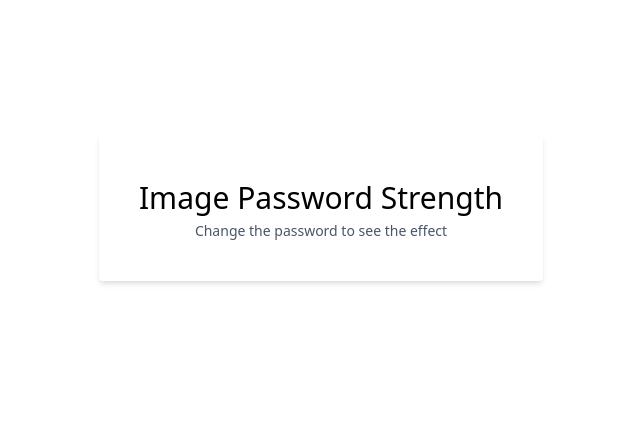
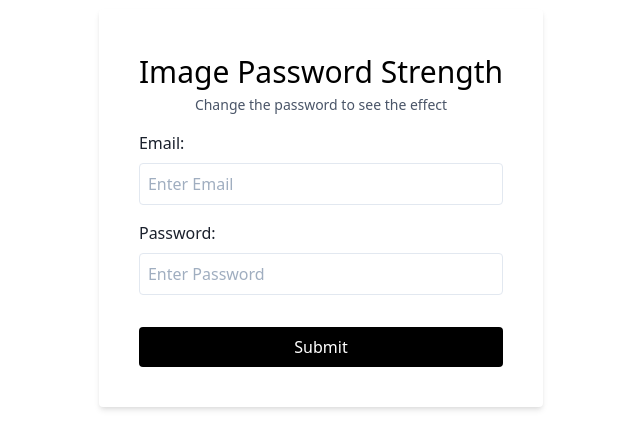
Before and after one commit to jecorrea-cloud/password-strength-background, a plain HTML site: page index.html in a window 1280 px wide. Shown: the part 192-640 px from the top of the page, without its empty margins (319-959 px from the left). Drawn offline with nearby package versions, Linux system fonts and the light colour scheme.

Commit message:
full input form

```diff
--- a/index.html
+++ b/index.html
@@ -18,6 +18,32 @@
     <div class="bg-white rounded p-10 text-center shadow-md">
       <h1 class="text-3xl">Image Password Strength</h1>
       <p class="text-sm text-gray-700">Change the password to see the effect</p>
+      <div class="my-4 text-left">
+        <label for="email" class="text-gray-900">Email:</label>
+        <input
+          type="text"
+          class="border block w-full p-2 mt-2 rounded"
+          id="email"
+          placeholder="Enter Email"
+        />
+      </div>
+
+      <div class="my-4 text-left">
+        <label for="email" class="text-gray-900">Password:</label>
+        <input
+          type="password"
+          class="border block w-full p-2 mt-2 rounded"
+          id="password"
+          placeholder="Enter Password"
+        />
+      </div>
+
+      <button
+      class="bg-black text-white py-2 mt-4 inline-block w-full rounded"
+      type="submit"
+    >
+      Submit
+    </button>
     </div>
     <script src="script.js"></script>
 </body>
```
